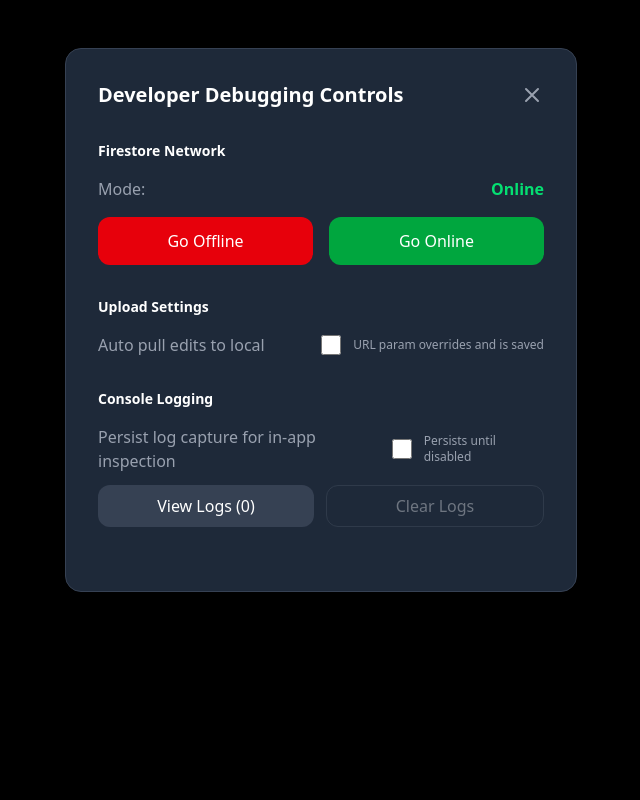
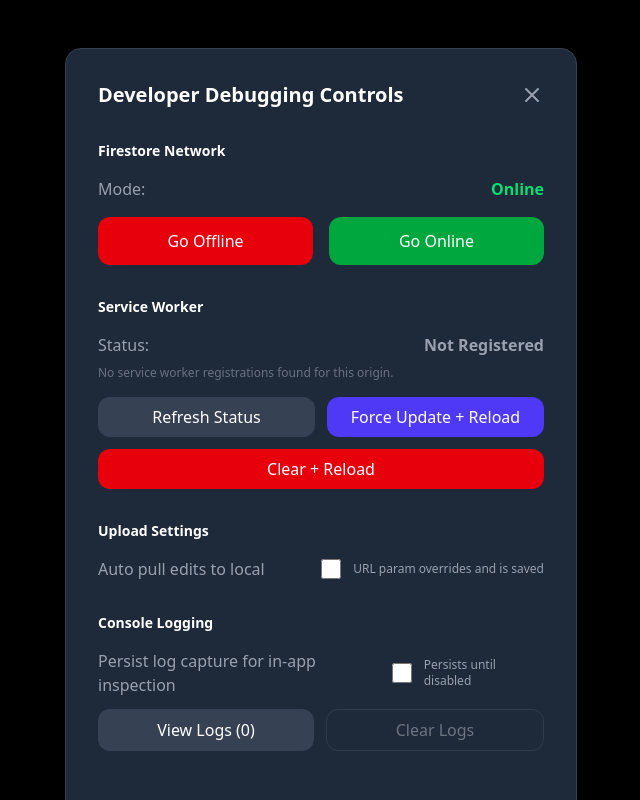
Before and after one commit to Delfs-Engineering-WebSync/websync-fm-client, a Vue app: page / in a window 1280 px wide. Both pictures are taken after a click on the button "Debug Controls". Shown: the whole page, without its empty margins (319-959 px from the left). Built offline with nearby package versions, Linux system fonts and the light colour scheme.

Commit message:
feat: add service worker diagnostics

```diff
--- a/package.json
+++ b/package.json
@@ -1,6 +1,6 @@
 {
   "name": "websync",
-  "version": "0.1.6",
+  "version": "0.1.7",
   "private": true,
   "type": "module",
   "scripts": {
--- a/src/App.vue
+++ b/src/App.vue
@@ -3,7 +3,7 @@ import { useAppConfigStore } from './stores/appConfig'
 import { initializeFirebaseServices, goFirestoreOffline, goFirestoreOnline } from './firebaseInit'
 import { fmBridgit } from './fileMakerBridge'
 import './utils/betterFormsUtils' // Initialize BF utilities globally
-import { installDevLogger } from './utils/devLogger'
+import { connectDevLoggerStore } from './utils/devLogger'
 import { onMounted, ref, computed, watch, onUnmounted } from 'vue'
 import packageJson from '../package.json'
 
@@ -14,6 +14,7 @@ const showLogViewer = ref(false)
 const isOnline = ref(navigator.onLine)
 const isFirestoreOffline = ref(false)
 let fmStatusIntervalId = null
+let swControllerChangeHandler = null
 
 const appVersion = packageJson?.version
 
@@ -140,6 +141,171 @@ const formatLogTimestamp = (isoString) => {
   }
 }
 
+// Service Worker Diagnostics
+const serviceWorkerSupported = ref(typeof navigator !== 'undefined' && 'serviceWorker' in navigator)
+const serviceWorkerStatus = ref(serviceWorkerSupported.value ? 'checking' : 'unsupported')
+const serviceWorkerMessage = ref(
+  serviceWorkerSupported.value
+    ? 'Checking service worker status...'
+    : 'Service workers are not supported in this context.',
+)
+const serviceWorkerRegistrations = ref([])
+const serviceWorkerChecking = ref(false)
+const serviceWorkerClearing = ref(false)
+const serviceWorkerUpdating = ref(false)
+
+const refreshServiceWorkerStatus = async () => {
+  if (!serviceWorkerSupported.value || typeof navigator === 'undefined') return
+  serviceWorkerChecking.value = true
+  try {
+    const regs = await navigator.serviceWorker.getRegistrations()
+    serviceWorkerRegistrations.value = regs
+    if (!regs.length) {
+      serviceWorkerStatus.value = 'not-registered'
+      serviceWorkerMessage.value = 'No service worker registrations found for this origin.'
+      return
+    }
+    const hasController = !!navigator.serviceWorker.controller
+    serviceWorkerStatus.value = hasController ? 'active' : 'installing'
+    const scopes = regs
+      .map((reg) => {
+        try {
+          const scopeUrl = new URL(reg.scope)
+          return scopeUrl.pathname || scopeUrl.href
+        } catch {
+          return reg.scope
+        }
+      })
+      .join(', ')
+    serviceWorkerMessage.value = `Registered ${hasController ? '(active)' : '(installing)'
+      } with scope${regs.length > 1 ? 's' : ''}: ${scopes}`
+  } catch (error) {
+    serviceWorkerStatus.value = 'error'
+    serviceWorkerMessage.value = `Failed to read service worker status: ${error?.message || error}`
+  } finally {
+    serviceWorkerChecking.value = false
+  }
+}
+
+const clearServiceWorkersAndCaches = async () => {
+  if (!serviceWorkerSupported.value || typeof navigator === 'undefined') return
+  serviceWorkerClearing.value = true
+  try {
+    const regs = await navigator.serviceWorker.getRegistrations()
+    await Promise.all(
+      regs.map((reg) =>
+        reg
+          .unregister()
+          .catch(() => {
+            /* ignore */
+          }),
+      ),
+    )
+
+    if (typeof caches !== 'undefined' && typeof caches.keys === 'function') {
+      const keys = await caches.keys()
+      await Promise.all(
+        keys.map((key) =>
+          caches.delete(key).catch(() => {
+            /* ignore */
+          }),
+        ),
+      )
+    }
+
+    serviceWorkerStatus.value = 'cleared'
+    serviceWorkerMessage.value = 'Service workers and caches cleared. Reloading to apply...'
+    setTimeout(() => {
+      window.location.reload()
+    }, 500)
+  } catch (error) {
+    serviceWorkerStatus.value = 'error'
+    serviceWorkerMessage.value = `Failed to clear service workers: ${error?.message || error}`
+  } finally {
+    serviceWorkerClearing.value = false
+  }
+}
+
+const forceServiceWorkerUpdate = async () => {
+  if (!serviceWorkerSupported.value || typeof navigator === 'undefined') return
+  serviceWorkerUpdating.value = true
+  try {
+    const regs =
+      serviceWorkerRegistrations.value.length > 0
+        ? serviceWorkerRegistrations.value
+        : await navigator.serviceWorker.getRegistrations()
+    await Promise.all(
+      regs.map((reg) =>
+        reg
+          .update()
+          .then(() => {
+            if (reg.waiting) {
+              reg.waiting.postMessage({ type: 'SKIP_WAITING' })
+            }
+          })
+          .catch(() => {
+            /* ignore */
+          }),
+      ),
+    )
+
+    if (navigator.serviceWorker.controller) {
+      navigator.serviceWorker.controller.postMessage({ type: 'SKIP_WAITING' })
+    }
+
+    serviceWorkerStatus.value = 'updating'
+    serviceWorkerMessage.value = 'Update requested. Reloading to activate latest assets...'
+    setTimeout(() => {
+      window.location.reload()
+    }, 500)
+  } catch (error) {
+    serviceWorkerStatus.value = 'error'
+    serviceWorkerMessage.value = `Failed to update service worker: ${error?.message || error}`
+  } finally {
+    serviceWorkerUpdating.value = false
+  }
+}
+
+const serviceWorkerStatusLabel = computed(() => {
+  switch (serviceWorkerStatus.value) {
+    case 'active':
+      return 'Active'
+    case 'installing':
+      return 'Installing'
+    case 'not-registered':
+      return 'Not Registered'
+    case 'unsupported':
+      return 'Unsupported'
+    case 'cleared':
+      return 'Cleared'
+    case 'updating':
+      return 'Updating'
+    case 'error':
+      return 'Error'
+    default:
+      return 'Checking...'
+  }
+})
+
+const serviceWorkerStatusColor = computed(() => {
+  switch (serviceWorkerStatus.value) {
+    case 'active':
+      return 'text-green-400'
+    case 'installing':
+    case 'updating':
+      return 'text-yellow-300'
+    case 'cleared':
+      return 'text-blue-300'
+    case 'unsupported':
+    case 'not-registered':
+      return 'text-gray-400'
+    case 'error':
+      return 'text-red-400'
+    default:
+      return 'text-gray-300'
+  }
+})
+
 // Auto-pull FM edits when enabled and pending exist (runs regardless of online/offline)
 const tryAutoPullEdits = async (why = 'watcher') => {
   try {
@@ -157,7 +323,7 @@ const tryAutoPullEdits = async (why = 'watcher') => {
 onMounted(async () => {
   try {
     appConfig.initializeDevLoggingSettings()
-    installDevLogger()
+    connectDevLoggerStore(appConfig)
     // Initialize BetterForms utilities (global BF object)
     console.log('BetterForms utilities initialized:', typeof window.BF !== 'undefined' ? 'BF available globally' : 'BF not found')
 
@@ -194,6 +360,18 @@ onMounted(async () => {
     }
   } catch (e) {
     console.warn('Could not apply persisted Firestore offline mode', e)
+  }
+
+  if (serviceWorkerSupported.value) {
+    await refreshServiceWorkerStatus()
+    swControllerChangeHandler = () => {
+      refreshServiceWorkerStatus()
+    }
+    try {
+      navigator.serviceWorker.addEventListener('controllerchange', swControllerChangeHandler)
+    } catch {
+      /* ignore */
+    }
   }
 
   // Start periodic FileMaker status polling for pending edits
@@ -240,6 +418,14 @@ onUnmounted(() => {
   if (fmStatusIntervalId) {
     clearInterval(fmStatusIntervalId)
     fmStatusIntervalId = null
+  }
+  if (serviceWorkerSupported.value && swControllerChangeHandler) {
+    try {
+      navigator.serviceWorker.removeEventListener('controllerchange', swControllerChangeHandler)
+    } catch {
+      /* ignore */
+    }
+    swControllerChangeHandler = null
   }
 })
 
@@ -688,6 +874,37 @@ const runWebSyncNow = async () => {
           </div>
         </div>
 
+        <!-- Service Worker Status -->
+        <div class="mb-8">
+          <h4 class="text-sm font-semibold text-white mb-4">Service Worker</h4>
+          <div class="flex items-center justify-between mb-2">
+            <span class="text-gray-400">Status:</span>
+            <span :class="['font-semibold', serviceWorkerStatusColor]">
+              {{ serviceWorkerStatusLabel }}
+            </span>
+          </div>
+          <p class="text-xs text-gray-500 mb-4">
+            {{ serviceWorkerMessage }}
+          </p>
+          <div class="flex flex-wrap gap-3">
+            <button @click="refreshServiceWorkerStatus"
+              class="flex-1 min-w-[150px] bg-gray-700 hover:bg-gray-600 text-white py-2 px-4 rounded-xl font-medium transition-colors disabled:opacity-40 disabled:cursor-not-allowed"
+              :disabled="!serviceWorkerSupported || serviceWorkerChecking">
+              {{ serviceWorkerChecking ? 'Checking...' : 'Refresh Status' }}
+            </button>
+            <button @click="forceServiceWorkerUpdate"
+              class="flex-1 min-w-[150px] bg-indigo-600 hover:bg-indigo-500 text-white py-2 px-4 rounded-xl font-medium transition-colors disabled:opacity-40 disabled:cursor-not-allowed"
+              :disabled="!serviceWorkerSupported || serviceWorkerUpdating">
+              {{ serviceWorkerUpdating ? 'Updating…' : 'Force Update + Reload' }}
+            </button>
+            <button @click="clearServiceWorkersAndCaches"
+              class="flex-1 min-w-[150px] bg-red-600 hover:bg-red-700 text-white py-2 px-4 rounded-xl font-medium transition-colors disabled:opacity-40 disabled:cursor-not-allowed"
+              :disabled="!serviceWorkerSupported || serviceWorkerClearing">
+              {{ serviceWorkerClearing ? 'Clearing…' : 'Clear + Reload' }}
+            </button>
+          </div>
+        </div>
+
         <!-- Upload Settings -->
         <div class="mb-8">
           <h4 class="text-sm font-semibold text-white mb-4">Upload Settings</h4>
--- a/src/main.js
+++ b/src/main.js
@@ -1,6 +1,7 @@
 import './consoleFileMakerBridge.js'
 import './assets/main.css'
 
+import { installDevLogger } from './utils/devLogger'
 import { createApp } from 'vue'
 import { createPinia } from 'pinia'
 import App from './App.vue'
@@ -14,6 +15,9 @@ import { faArrowsSpin, faArrowsRotate } from '@fortawesome/free-solid-svg-icons'
 
 /* add icons to the library */
 library.add(faArrowsSpin, faArrowsRotate)
+
+// Capture console output as early as possible
+installDevLogger()
 
 const app = createApp(App)
 
--- a/src/utils/devLogger.js
+++ b/src/utils/devLogger.js
@@ -1,6 +1,7 @@
-import { useAppConfigStore } from '../stores/appConfig'
-
 let loggerInstalled = false
+let storeRef = null
+const bufferedEntries = []
+const BUFFER_LIMIT = 1000
 const METHODS = ['log', 'info', 'warn', 'error']
 
 function formatArgs(args) {
@@ -26,9 +27,50 @@ function formatArgs(args) {
   }
 }
 
+function getPersistedEnabledFlag() {
+  try {
+    if (typeof window !== 'undefined' && window.localStorage) {
+      return window.localStorage.getItem('ws-dev-logs-enabled') === '1'
+    }
+  } catch {
+    /* storage unavailable */
+  }
+  return false
+}
+
+function isLoggingEnabled() {
+  if (storeRef) return !!storeRef.devLoggingEnabled
+  return getPersistedEnabledFlag()
+}
+
+function recordEntry(entry) {
+  if (!isLoggingEnabled()) return
+  if (storeRef && typeof storeRef.addDevLogEntry === 'function') {
+    storeRef.addDevLogEntry(entry)
+    return
+  }
+  bufferedEntries.push(entry)
+  if (bufferedEntries.length > BUFFER_LIMIT) {
+    bufferedEntries.splice(0, bufferedEntries.length - BUFFER_LIMIT)
+  }
+}
+
+export function connectDevLoggerStore(store) {
+  storeRef = store
+  if (!storeRef) return
+  if (typeof storeRef.initializeDevLoggingSettings === 'function') {
+    storeRef.initializeDevLoggingSettings()
+  }
+  if (!storeRef.devLoggingEnabled) {
+    bufferedEntries.length = 0
+    return
+  }
+  bufferedEntries.forEach((entry) => storeRef.addDevLogEntry(entry))
+  bufferedEntries.length = 0
+}
+
 export function installDevLogger() {
-  if (loggerInstalled) return
-  const store = useAppConfigStore()
+  if (loggerInstalled || typeof console === 'undefined') return
   METHODS.forEach((method) => {
     const original = console[method]
     if (typeof original !== 'function') return
@@ -36,14 +78,12 @@ export function installDevLogger() {
 
     const patched = function (...args) {
       try {
-        if (store?.devLoggingEnabled) {
-          store.addDevLogEntry({
-            level: method,
-            message: formatArgs(args),
-          })
-        }
+        recordEntry({
+          level: method,
+          message: formatArgs(args),
+        })
       } catch {
-        // Swallow logging errors so we never break console output
+        /* swallow logger errors */
       }
       return original.apply(this, args)
     }
```
Also changed, not shown: 2 other files (tests, documents, lock files or other folders).
